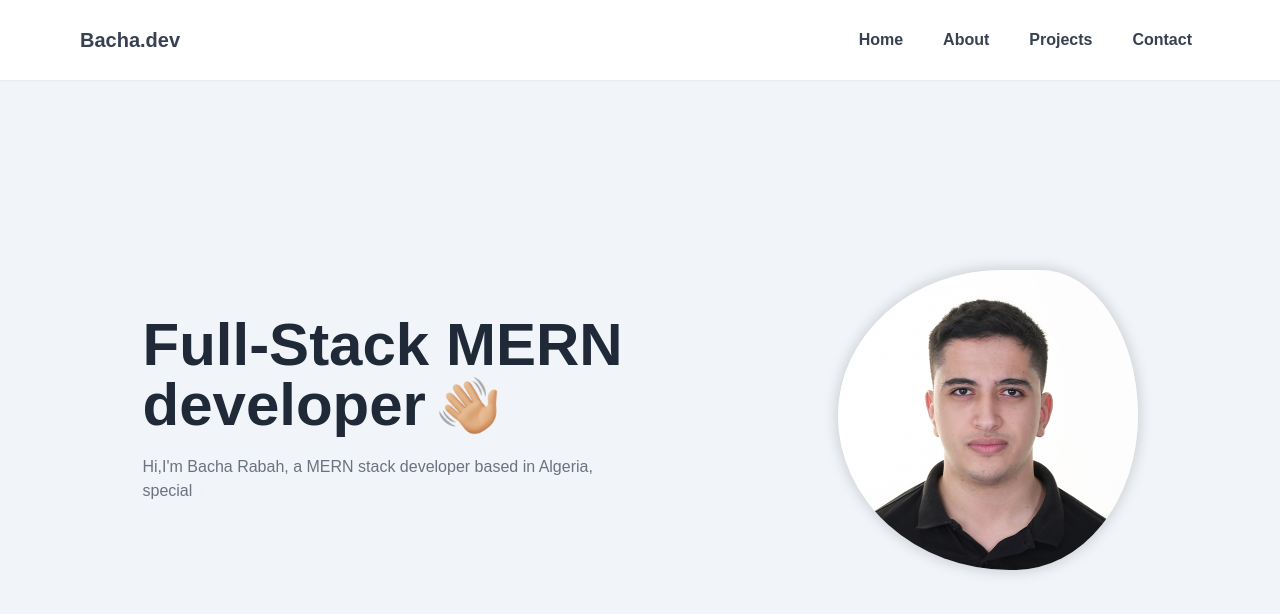
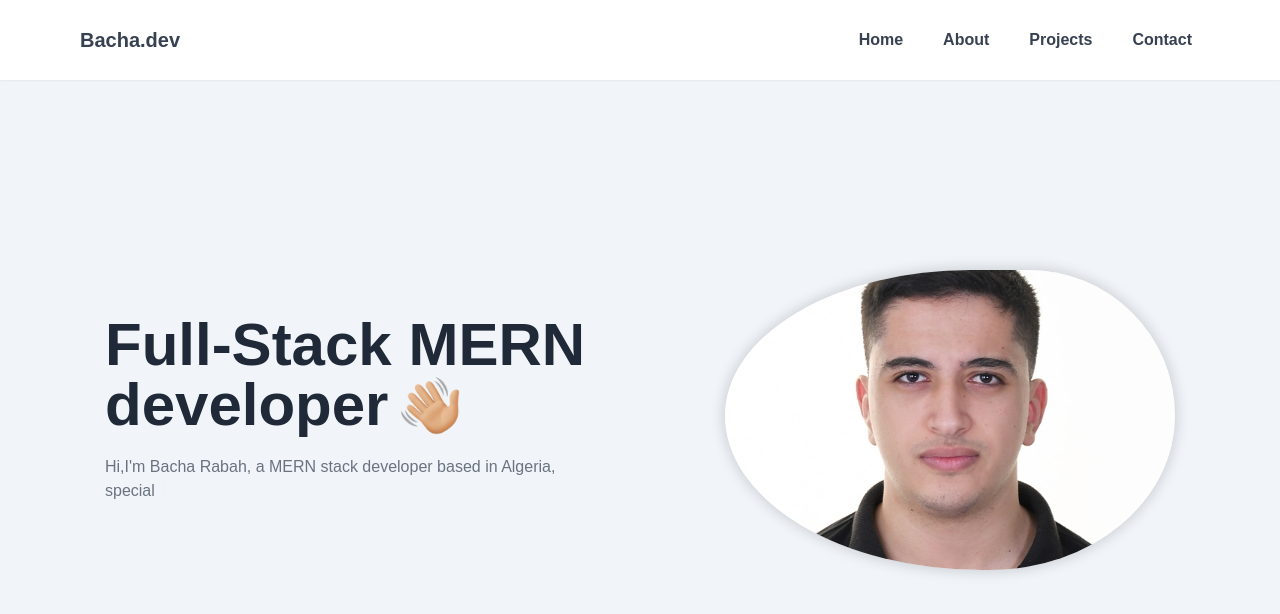
Before and after one commit to sofiane31899/portfolio, a React (Create React App) app in the folder frontend/: page / in a window 1280 px wide. Shown: the top 614 px of the page. Built offline with nearby package versions, Linux system fonts and the light colour scheme.

Commit message:
utiliser les flex-1 au lieux des taille inutilzs

```diff
--- a/frontend/src/components/About.js
+++ b/frontend/src/components/About.js
@@ -7,7 +7,7 @@ import { motion } from "framer-motion";
 function About() {
   return (
     <div className="flex flex-col-reverse md:flex-row-reverse  h-screen p-[40px] md:pt-[80px] pt-24  items-center justify-around  overflow-y-hidden">
-      <div className=" space-y-3 font-poppins text-gray-500 md:w-[550px]  text-center md:text-start ">
+      <div className=" space-y-3 font-poppins text-gray-500 flex-1 max-w-[550px] text-center md:text-start ">
         <h1 className="text-blue-500 font-bold">ABOUT ME</h1>
         <h2 className="font-extrabold text-2xl text-gray-800">
           A dedicated Full-Stack MERN Developer
@@ -28,7 +28,7 @@ function About() {
           delivering exceptional web applications.
         </p>
       </div>
-      <div className=" min-w-[300px] w-[300px] h-[300px] md:h-[380px] md:pr-6 lg:w-[400px] md:w-[300px] pb-4 relative  ">
+      <div className="  flex-1 max-w-[400px]  md:pr-6 pb-4 relative md:h-[450px] lg:h-[380px]  ">
         <img src={pc} alt="pc" className="w-full h-full rounded-2xl " />
         <div className="bg-white hidden xl:block w-[170px] h-[170px]  rounded-full absolute bottom-[-40px] right-[-40px] ">
           <motion.img
--- a/frontend/src/components/Hero.js
+++ b/frontend/src/components/Hero.js
@@ -15,7 +15,7 @@ function Hero() {
 
   return (
     <div className="flex flex-col-reverse md:flex-row bg-slate-100 h-screen p-[40px] md:pt-[80px]  items-center justify-around  overflow-y-hidden">
-      <div className="max-w-[490px] ">
+      <div className="max-w-[490px] flex-1 ">
         <h1 className="md:font-bold md:text-6xl font-semibold text-4xl pt-5 items-end font-poppins text-gray-800 ">
           Full-Stack MERN <br />
           <div className="flex items-center">
@@ -47,7 +47,7 @@ function Hero() {
           </a>
         </motion.div>
       </div>
-      <div className="blob min-w-[250px]"></div>
+      <div className="blob min-w-[250px] max-w-[450px] flex-1"></div>
     </div>
   );
 }
```
